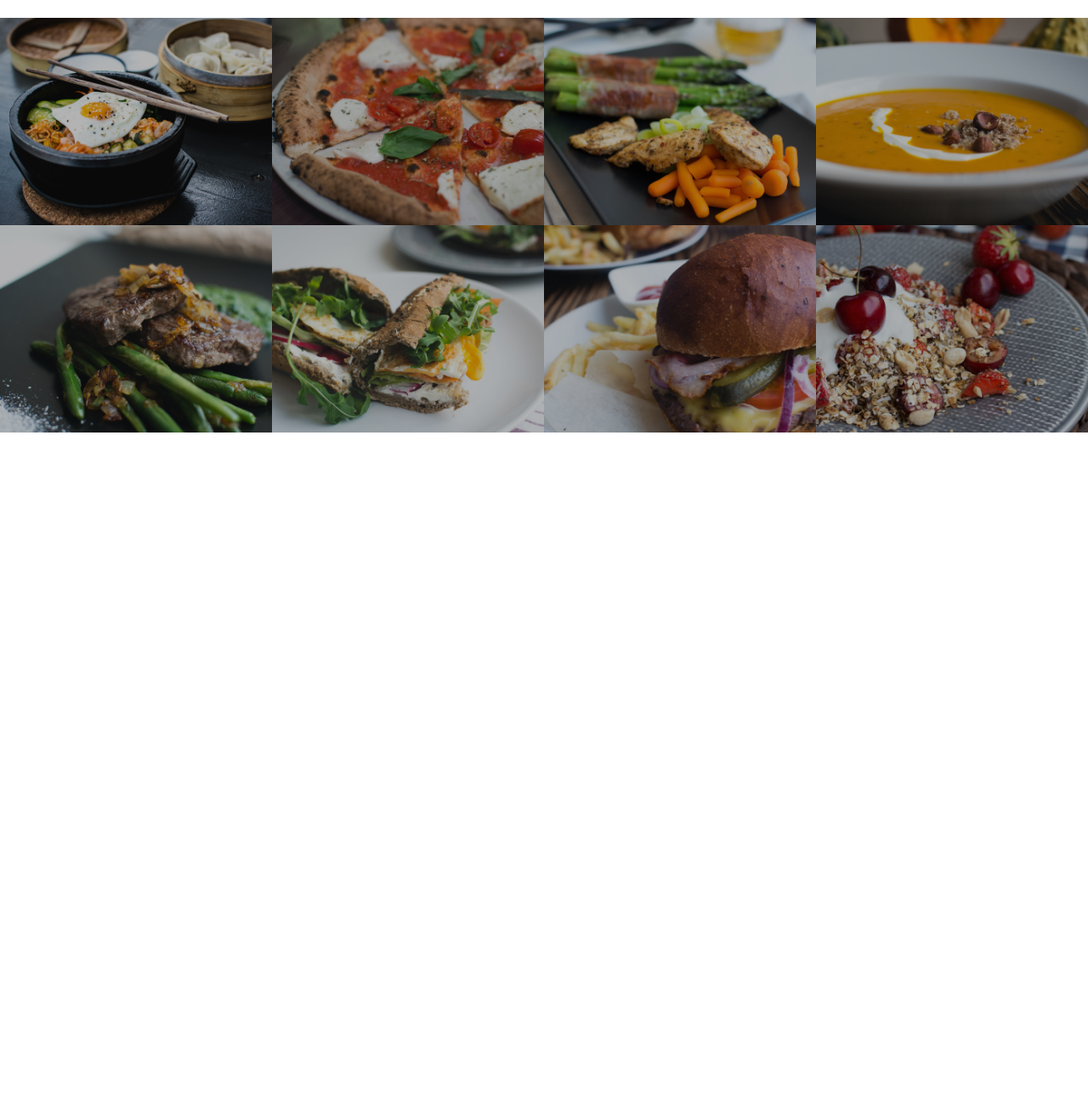
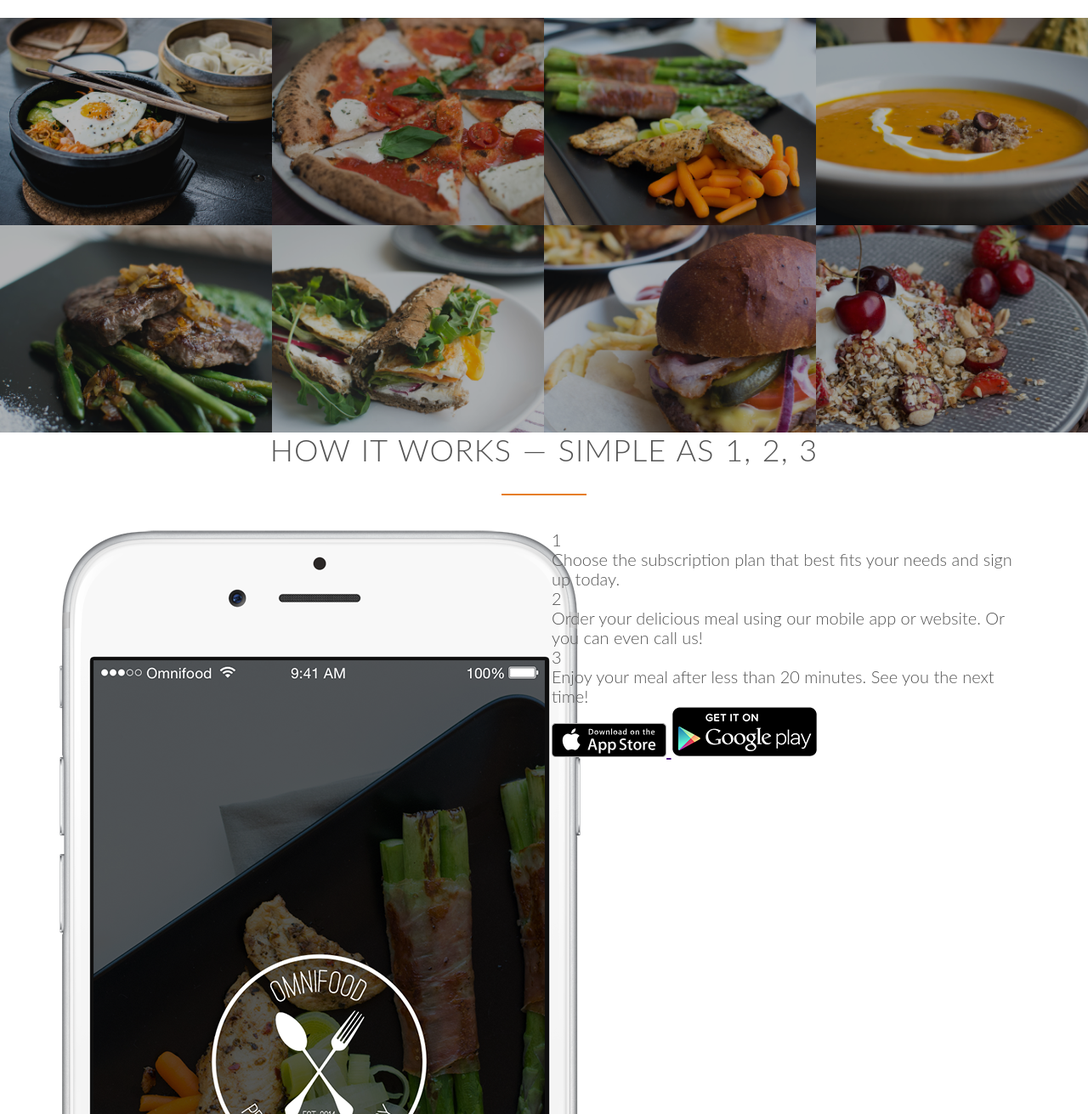
Before and after one commit to mahichy/Omni_Food, a plain HTML site: page index.html in a window 1280 px wide. Shown: the part 1489-2800 px from the top of the page at 85% size. Before the commit the page ends 1998 px from the top, so only its background shows below. Drawn offline with Linux system fonts and the light colour scheme; files whose address does not match are found by name.

Commit message:
How it works section Part_01

```diff
--- a/index.html
+++ b/index.html
@@ -111,37 +111,37 @@
 	</section>
 
 
+	<section class="section-steps">
+		<div class="row">
+			<h2>How it works &mdash; Simple as 1, 2, 3</h2>
+		</div>
+		<div class="row">
+			<div class="col span-1-of-2">
+				<img src="resources/img/app-iPhone.png" alt="Omnifood app no iPhone" class="app-screen">
+			</div>
+			<div class="span col span-1-of-2">
+				<div class="works-step">
+					<div class="">1</div>
+					<p>Choose the subscription plan that best fits your needs and sign up today.</p>
+				</div>
+				<div class="works-step">
+					<div class="">2</div>
+					<p>Order your delicious meal using our mobile app or website. Or you can even call us!</p>
+				</div>
+				<div class="works-step">
+					<div class="">3</div>
+					<p>Enjoy your meal after less than 20 minutes. See you the next time!</p>
+				</div>
+
+
+				<a href="" class="btn-app"> <img src="resources/img/download-app.svg" alt="App store Button"> </a>
+				<a href="" class="btn-app"> <img src="resources/img/download-app-android.png" alt="Play store Button"> </a>
+
+			</div>
+		</div>
+	</section>
+
+
 
 </body>
 </html>
-
-<!--
-
-1.
-2.
-3.
-4.
-5.
-6.
-7.
-8.
-
-(see image numbers in the assets folder)
-
-
-
-
-
-
-
-
-
-
-
-
-
-
-
-
-
- -->
```
